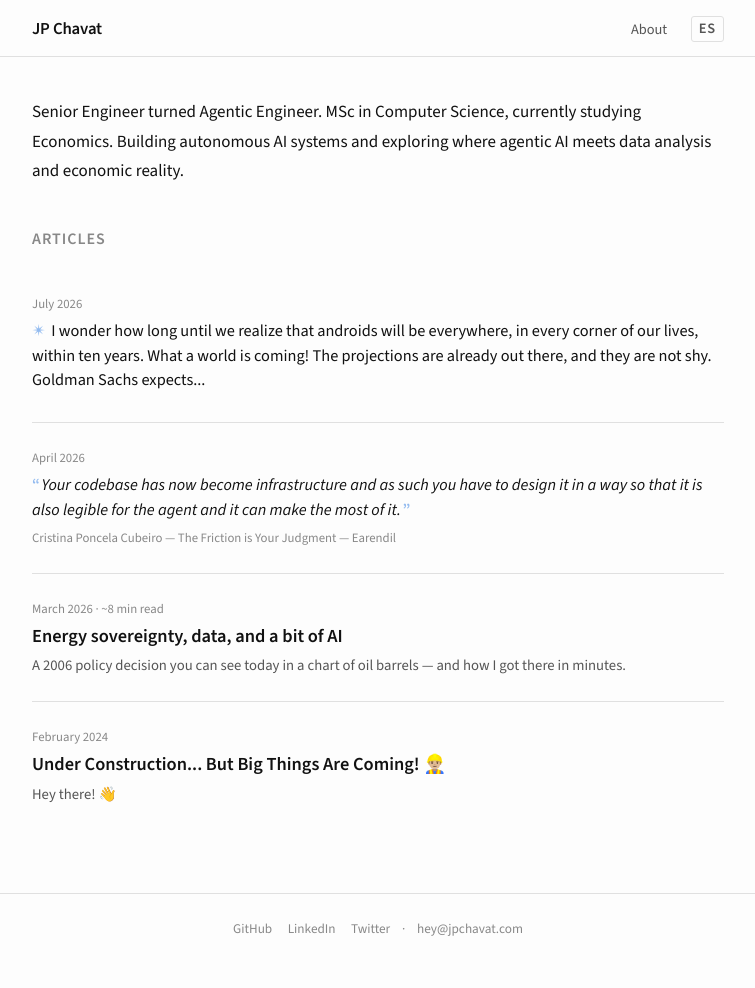
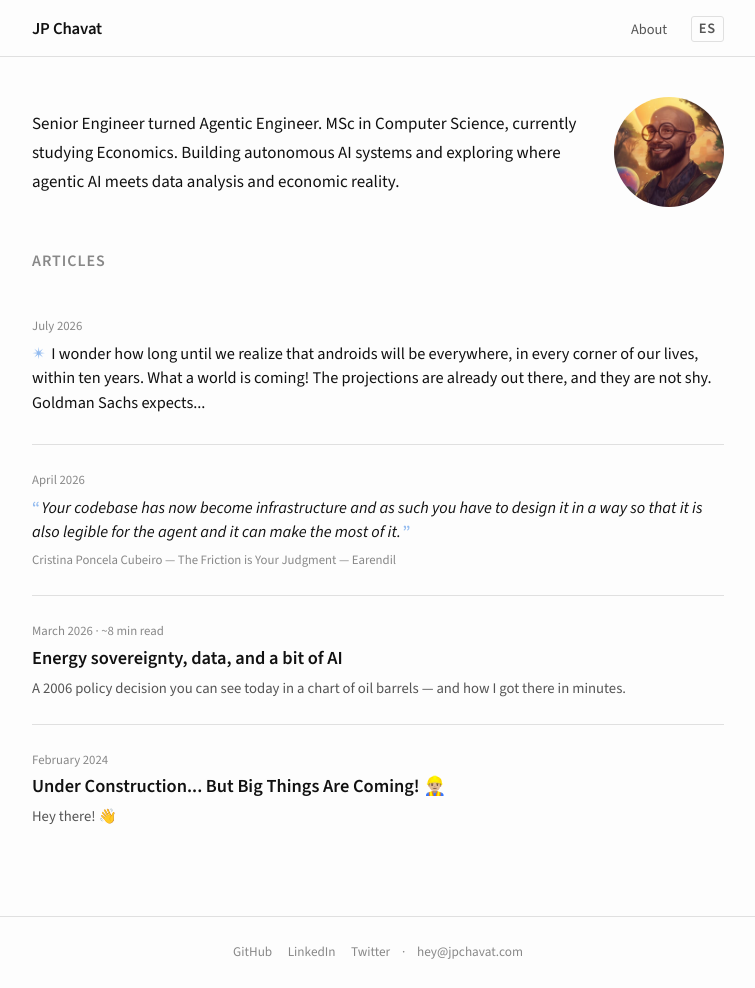
Before and after one commit to jpchavat/jpchavat.github.io, a Jekyll site: the page built from index.html, in a window 1280 px wide and 988 px high. Shown: the whole window, without its empty margins (262-1017 px from the left). Built offline with Jekyll 4.4.1, drawn with Linux system fonts in a browser that asks for light colours.

Commit message:
Add avatar image: favicons and circular portrait on home and about pages

```diff
--- a/about.markdown
+++ b/about.markdown
@@ -5,6 +5,8 @@ permalink: /about/
 lang: en
 ref: about
 ---
+
+<img src="{{ '/assets/avatar.jpg' | relative_url }}" alt="JP Chavat" width="130" height="130" style="border-radius: 50%; float: right; margin: 0 0 1rem 1.5rem; object-fit: cover;">
 
 Hey there! I'm JP — a senior engineer turned agentic engineer, builder, and entrepreneur. After 13+ years building scalable backend systems, I'm now focused on building autonomous AI systems that handle real-world tasks end-to-end.
 
--- a/es/about.markdown
+++ b/es/about.markdown
@@ -5,6 +5,8 @@ permalink: /es/about/
 lang: es
 ref: about
 ---
+
+<img src="{{ '/assets/avatar.jpg' | relative_url }}" alt="JP Chavat" width="130" height="130" style="border-radius: 50%; float: right; margin: 0 0 1rem 1.5rem; object-fit: cover;">
 
 Hola! Soy JP — senior engineer devenido en agentic engineer, builder y emprendedor. Después de 13+ años construyendo sistemas backend escalables, hoy me enfoco en construir sistemas autónomos de IA que resuelven tareas reales de punta a punta.
 
--- a/es/index.html
+++ b/es/index.html
@@ -9,8 +9,9 @@ permalink: /es/
 {% assign lang = "es" %}
 {% assign t = site.data.i18n[lang] %}
 
-<section style="margin-bottom: 2.5rem;">
-  <p>{{ t.home_intro }}</p>
+<section style="margin-bottom: 2.5rem; display: flex; align-items: center; gap: 1.5rem;">
+  <p style="flex: 1; margin: 0;">{{ t.home_intro }}</p>
+  <img src="{{ '/assets/avatar.jpg' | relative_url }}" alt="JP Chavat" width="110" height="110" style="border-radius: 50%; flex-shrink: 0; object-fit: cover;">
 </section>
 
 {% assign posts = site.posts | where: "lang", "es" %}
--- a/index.html
+++ b/index.html
@@ -8,8 +8,9 @@ ref: home
 {% assign lang = "en" %}
 {% assign t = site.data.i18n[lang] %}
 
-<section style="margin-bottom: 2.5rem;">
-  <p>{{ t.home_intro }}</p>
+<section style="margin-bottom: 2.5rem; display: flex; align-items: center; gap: 1.5rem;">
+  <p style="flex: 1; margin: 0;">{{ t.home_intro }}</p>
+  <img src="{{ '/assets/avatar.jpg' | relative_url }}" alt="JP Chavat" width="110" height="110" style="border-radius: 50%; flex-shrink: 0; object-fit: cover;">
 </section>
 
 {% assign posts = site.posts | where: "lang", "en" %}
```
Also changed, not shown: assets/android-chrome-192x192.png, assets/android-chrome-512x512.png, assets/apple-touch-icon.png, assets/avatar.jpg (added), assets/favicon-16x16.png, assets/favicon-32x32.png, assets/favicon.ico.
